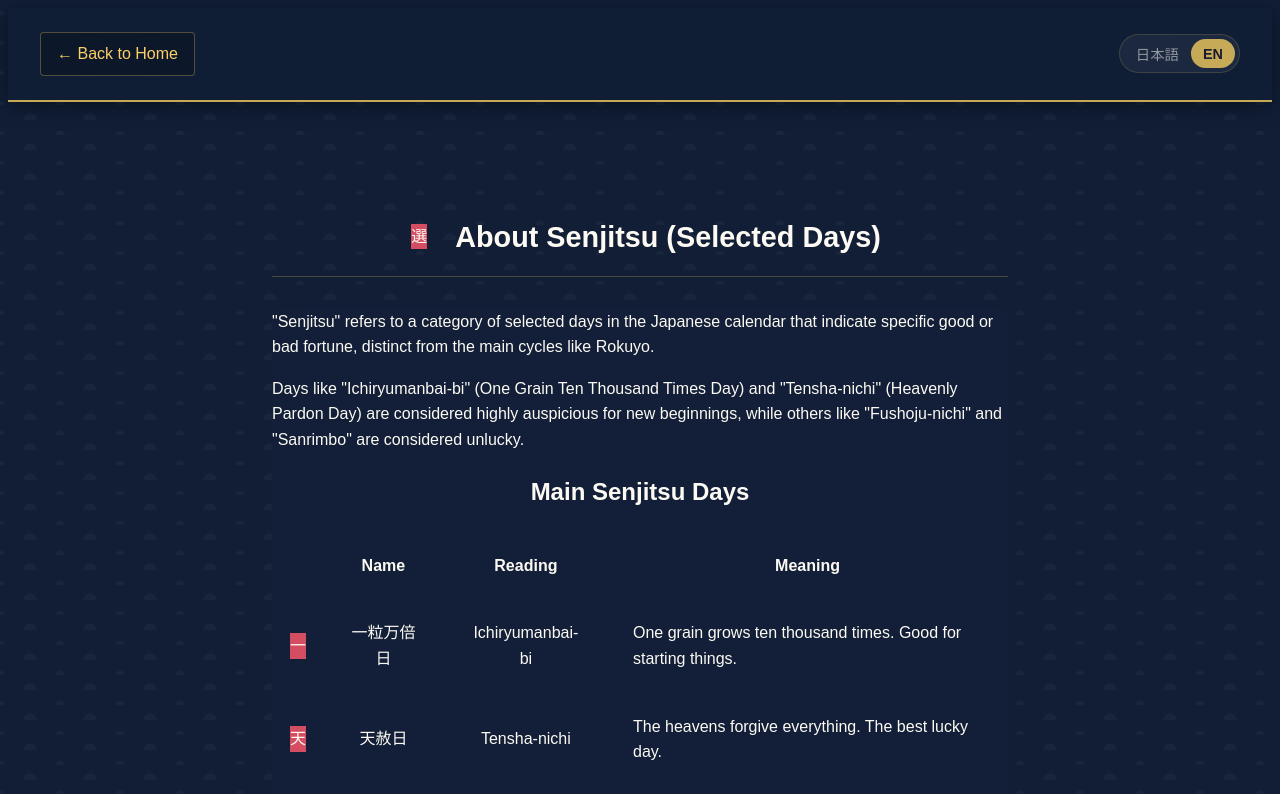
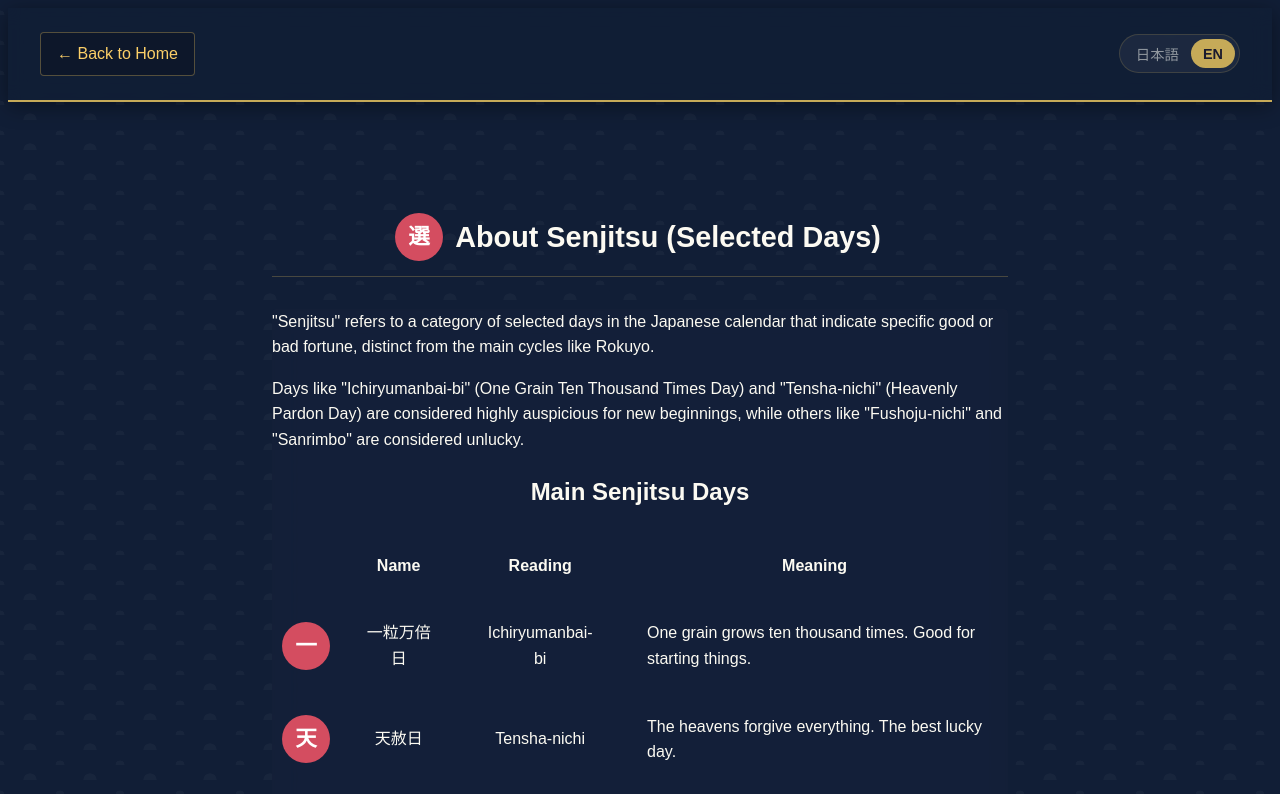
Before and after one commit to ken-mro/japanese-calendar-tool, a Next.js app: page /en/about/senjitsu in a window 1280 px wide. Shown: the top 794 px of the page. Built offline with nearby package versions, Linux system fonts and the light colour scheme; no server answers; a web font is replaced by a local one.

Commit message:
feat: enhance SenjitsuIcon component with size prop and update usage in SenjitsuPage and DailyCalendar

```diff
--- a/src/app/[lang]/about/senjitsu/ClientPage.tsx
+++ b/src/app/[lang]/about/senjitsu/ClientPage.tsx
@@ -3,6 +3,7 @@
 import { AboutWrapper } from "@/components/about/AboutWrapper";
 import { useLanguage } from "@/lib/i18n/config";
 import { SENJITSU_TYPES } from "@/lib/calculations/senjitsu";
+import { SenjitsuIcon } from "@/components/icons/SenjitsuIcon";
 
 export default function SenjitsuPage() {
   const language = useLanguage();
@@ -13,14 +14,10 @@ export default function SenjitsuPage() {
   return (
     <AboutWrapper
       title={isJa ? "選日（せんじつ）とは" : "About Senjitsu (Selected Days)"}
-      // Use Ichiryumanbai icon logic (first char) as generic icon or just a generic calendar one
       icon={
-        <div
-          className="flex items-center justify-center w-12 h-12 rounded-full text-white font-bold text-xl select-none shrink-0"
-          style={{ backgroundColor: "var(--accent-color, #d44d60)" }}
-        >
-          {"選"}
-        </div>
+        <SenjitsuIcon
+          senjitsu={{ name: "選", reading: "", romaji: "", meaning: "", meaningJa: "", isLucky: true }}
+        />
       }
     >
       <div
@@ -119,16 +116,7 @@ export default function SenjitsuPage() {
                       <div
                         style={{ display: "flex", justifyContent: "center" }}
                       >
-                        <div
-                          className="flex items-center justify-center w-12 h-12 rounded-full text-white font-bold text-xl select-none shrink-0"
-                          style={{
-                            backgroundColor: type.isLucky
-                              ? "var(--accent-color, #d44d60)"
-                              : "var(--color-ginnezumi, #718096)",
-                          }}
-                        >
-                          {type.name[0]}
-                        </div>
+                        <SenjitsuIcon senjitsu={type} />
                       </div>
                     </td>
                     <td
--- a/src/components/DailyCalendar.tsx
+++ b/src/components/DailyCalendar.tsx
@@ -767,7 +767,7 @@ export function DailyCalendar({ initialDate }: DailyCalendarProps) {
                       gap: "0.5rem",
                     }}
                   >
-                    <SenjitsuIcon senjitsu={s} />
+                    <SenjitsuIcon senjitsu={s} size={32} />
                     <span
                       style={{
                         fontWeight: "bold",
--- a/src/components/cards/SenjitsuCard.tsx
+++ b/src/components/cards/SenjitsuCard.tsx
@@ -20,7 +20,6 @@ export function SenjitsuCard({ senjitsu }: SenjitsuCardProps) {
       title={t("result.senjitsu")}
       value={useKanji ? senjitsu.name : senjitsu.romaji}
       subtitle={!useKanji ? senjitsu.name : undefined}
-      note={useKanji ? senjitsu.meaningJa : senjitsu.meaning}
     />
   );
 }
--- a/src/components/icons/SenjitsuIcon.tsx
+++ b/src/components/icons/SenjitsuIcon.tsx
@@ -4,13 +4,25 @@ import { Senjitsu } from "@/lib/calculations";
 
 interface SenjitsuIconProps {
   senjitsu: Senjitsu;
+  size?: number;
 }
 
-export function SenjitsuIcon({ senjitsu }: SenjitsuIconProps) {
+export function SenjitsuIcon({ senjitsu, size = 48 }: SenjitsuIconProps) {
   return (
     <div
-      className="flex items-center justify-center w-12 h-12 rounded-full text-white font-bold text-xl select-none shrink-0"
       style={{
+        display: "flex",
+        alignItems: "center",
+        justifyContent: "center",
+        width: `${size}px`,
+        height: `${size}px`,
+        borderRadius: "50%",
+        color: "white",
+        fontWeight: "bold",
+        fontSize: `${size * 0.45}px`,
+        lineHeight: 1,
+        userSelect: "none",
+        flexShrink: 0,
         backgroundColor: senjitsu.isLucky
           ? "var(--accent-color, #d44d60)"
           : "var(--color-ginnezumi, #718096)",
```
